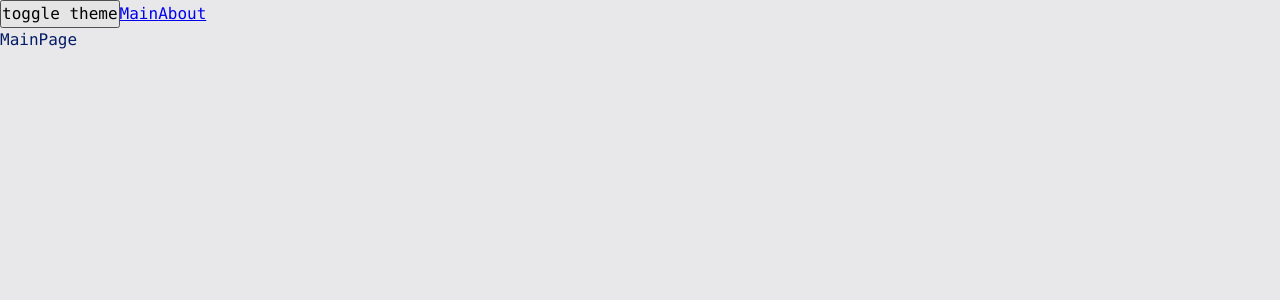
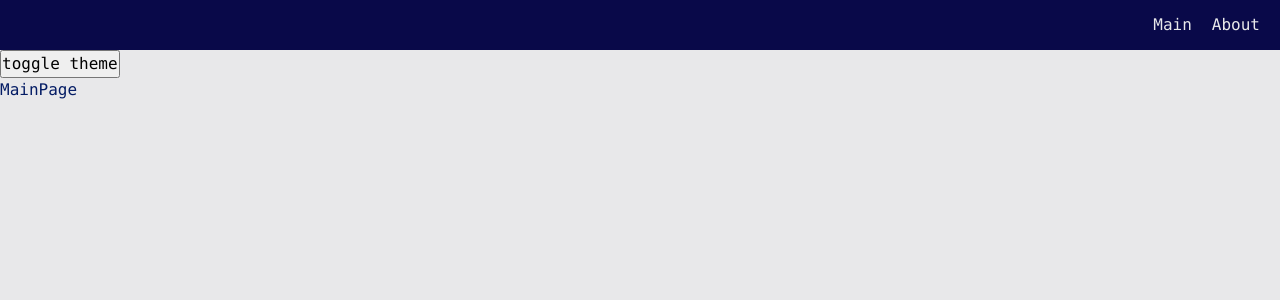
Before and after one commit to boblon12/advanced-front-production, a React app: page / in a window 1280 px wide. Shown: the top 300 px of the page. Built offline with nearby package versions, Linux system fonts and the light colour scheme.

Commit message:
2.2 add navbar

```diff
--- a/package.json
+++ b/package.json
@@ -27,6 +27,7 @@
     "ts-loader": "^9.2.6",
     "ts-node": "^10.5.0",
     "typescript": "^4.5.5",
+    "typescript-plugin-css-modules": "^4.1.1",
     "webpack": "^5.69.1",
     "webpack-cli": "^4.9.2",
     "webpack-dev-server": "^4.7.4"
--- a/src/app/App.tsx
+++ b/src/app/App.tsx
@@ -1,17 +1,16 @@
 import { classNames } from 'shared/lib/classNames/classNames';
-import { Link } from 'react-router-dom';
 import { useTheme } from 'app/providers/ThemeProvider';
 import './styles/index.scss';
 import { AppRouter } from './providers/RouterProvider';
+import { Navbar } from 'widgets/Navbar';
 
 const App = () => {
   const { theme, toggleTheme } = useTheme();
 
   return (
     <div className={classNames('app', {}, [theme])}>
+      <Navbar />
       <button onClick={toggleTheme}>toggle theme</button>
-      <Link to={'/'}>Main</Link>
-      <Link to={'/about'}>About</Link>
       <AppRouter />
     </div>
   );
--- a/src/app/styles/themes/dark.scss
+++ b/src/app/styles/themes/dark.scss
@@ -3,4 +3,8 @@
 
     --primary-color: #049604;
     --secondary-color: #04ff04;
+    --inverted-primary-color: #090949;
+
+    --inverted-bg-color: #e8e8ea;
+
 }
--- a/src/app/styles/themes/normal.scss
+++ b/src/app/styles/themes/normal.scss
@@ -3,4 +3,7 @@
 
     --primary-color: #041c65;
     --secondary-color: #0449e0;
+    --inverted-primary-color: #e8e8ea;
+    --inverted-bg-color: #090949;
+
 }
--- a/src/app/styles/variables/global.scss
+++ b/src/app/styles/variables/global.scss
@@ -1,11 +1,13 @@
 :root {
     --font-family-main: Consolas, "Courier New", monospace, 'Times New Roman', Serif;
-
     --font-size-m: 16px;
     --font-line-m: 24px;
     --font-m: var(--font-size-m) / var(--font-line-m) var(--font-family-main);
-
     --font-size-l: 24px;
     --font-line-l: 32px;
     --font-l: var(--font-size-l) / var(--font-line-l) var(--font-family-main);
+
+
+
+    --navbar-height: 50px;
 }
--- a/src/shared/lib/classNames/classNames.ts
+++ b/src/shared/lib/classNames/classNames.ts
@@ -4,7 +4,7 @@
 export function classNames (cls?: string, mods?: Mods, additional?: string[]): string{
   return [
     cls,
-    ...additional,
+    ...additional.filter(Boolean),
     ...Object.entries(mods).filter(([key, value]) => Boolean(value)).map(([key, value]) => key)
   ].join(' ')
 }
--- /dev/null
+++ b/src/shared/ui/AppLink/AppLink.module.scss
@@ -0,0 +1,11 @@
+.appLink {
+    text-decoration: none;
+}
+
+.primary {
+    color: var(--inverted-primary-color);
+}
+
+.secondary {
+    color: var(--inverted-primary-color)
+}
--- /dev/null
+++ b/src/shared/ui/AppLink/AppLink.tsx
@@ -0,0 +1,33 @@
+import { Link, LinkProps } from 'react-router-dom';
+import { classNames } from 'shared/lib/classNames/classNames';
+import cls from './AppLink.module.scss';
+
+export enum AppLinkTheme {
+  PRIMARY = 'primary',
+  SECONDARY = 'secondary',
+}
+
+interface AppLinkProps extends LinkProps {
+  className?: string;
+  theme?: AppLinkTheme;
+}
+
+export const AppLink: React.FC<AppLinkProps> = (props) => {
+  const {
+    className,
+    children,
+    to,
+    theme = AppLinkTheme.PRIMARY,
+    ...other
+  } = props;
+
+  return (
+    <Link
+      to={to}
+      {...other}
+      className={classNames(cls.appLink, {}, [className, cls[theme]])}
+    >
+      {children}
+    </Link>
+  );
+};
--- /dev/null
+++ b/src/widgets/Navbar/index.ts
@@ -0,0 +1 @@
+export { Navbar } from "./ui/Navbar";
--- /dev/null
+++ b/src/widgets/Navbar/ui/Navbar.module.scss
@@ -0,0 +1,16 @@
+.Navbar {
+    width: 100%;
+    height: var(--navbar-height);
+    background-color: var(--inverted-bg-color);
+    display: flex;
+    align-items: center;
+    padding: 20px;
+}
+
+.link {
+    margin-left: auto;
+}
+
+.Mainlink {
+    margin-right: 20px;
+}
--- /dev/null
+++ b/src/widgets/Navbar/ui/Navbar.tsx
@@ -0,0 +1,21 @@
+import { Link } from 'react-router-dom';
+import { classNames } from 'shared/lib/classNames/classNames';
+import { AppLink } from 'shared/ui/AppLink/AppLink';
+import cls from './Navbar.module.scss';
+
+interface NavbarProps {
+  className?: string;
+}
+
+export const Navbar = ({ className }: NavbarProps) => {
+  return (
+    <div className={classNames(cls.Navbar, {}, [className])}>
+      <div className={cls.link}>
+        <AppLink to={'/'} className={cls.Mainlink}>
+          Main
+        </AppLink>
+        <AppLink to={'/about'}>About</AppLink>
+      </div>
+    </div>
+  );
+};
```
Also changed, not shown: tsconfig.json (+6 -1 lines), 1 other file (tests, documents, lock files or other folders).
